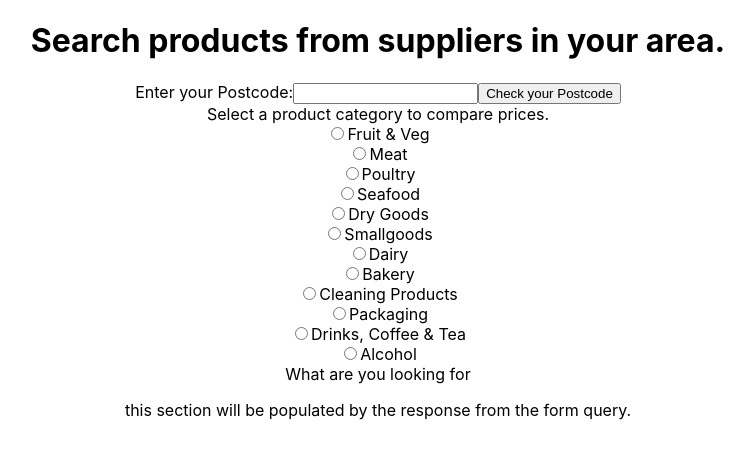
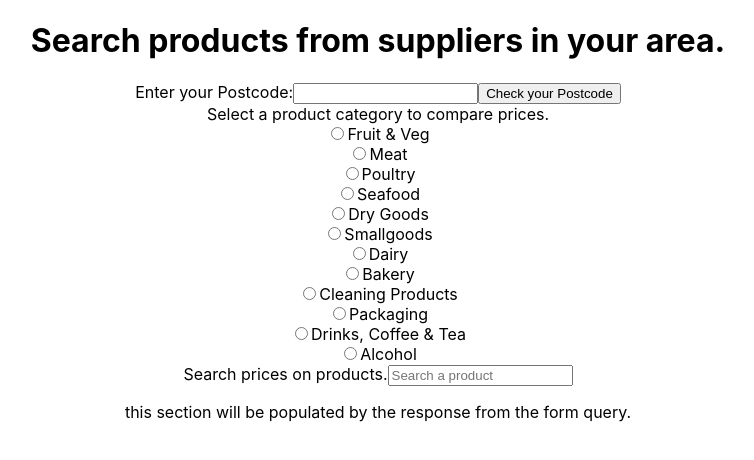
Before and after one commit to Sbasquil/customer-demo, a React (Create React App) app: page / in a window 1280 px wide. Shown: the top 460 px of the page, without its empty margins (262-1016 px from the left). Built offline with nearby package versions, Linux system fonts and the light colour scheme.

Commit message:
fixed the category state hander and linked it into the text prompt for the search terms

```diff
--- a/src/components/App.js
+++ b/src/components/App.js
@@ -8,7 +8,6 @@ class App extends Component {
     super(props)
     this.state = {
     }
-
   }
 
   render() {
--- a/src/components/PriceCheckForm.js
+++ b/src/components/PriceCheckForm.js
@@ -9,7 +9,6 @@ class PriceCheckForm extends Component {
         this.state = {
             postcode: "",
             selectedCategory: "",
-
         }
 
         this.handleSubmit = this.handleSubmit.bind(this);
@@ -31,11 +30,10 @@ class PriceCheckForm extends Component {
 
     handlePostcodeChange(e) {
         this.setState({postcode: e.target.value})
-
     }
 
     handleCategoryChange(e) {
-        this.setState({selectedCategory: e.target.value})
+        this.setState({selectedCategory: categories[e.target.id-1].value})
         console.log(`${this.state.selectedCategory}`)
     }
 
@@ -55,12 +53,12 @@ class PriceCheckForm extends Component {
                     <input type="text" value={this.state.postcode} onChange={this.handlePostcodeChange}/>
                     <input type="submit" value="Check your Postcode"/>
                     <div className="categorySelection">
-                        {/* need to find a way to handle the change in radio buttons and set the state */}
                         Select a product category to compare prices.
                         {categoryRadioSelectors}
                     </div>
                     <div className="productSearch">
-                        What are you looking for
+                        Search prices on {this.state.selectedCategory} products.
+                        <input type="text" name="searchString" placeholder="Search a product"/>
                     </div>
                 </form>
             </div>
```
